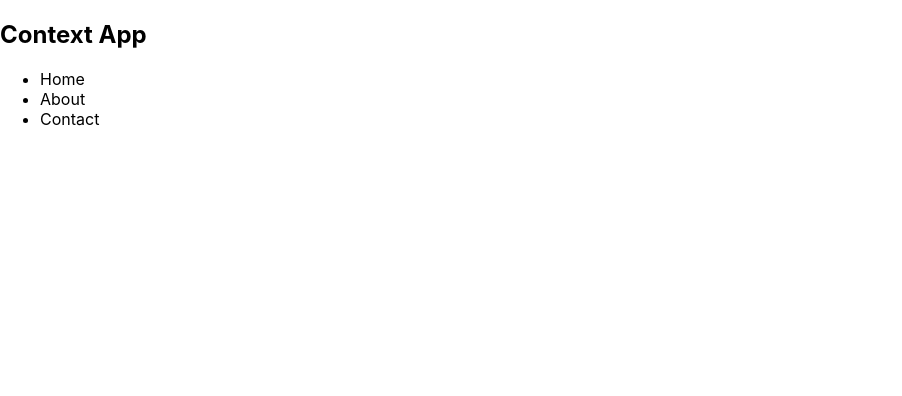
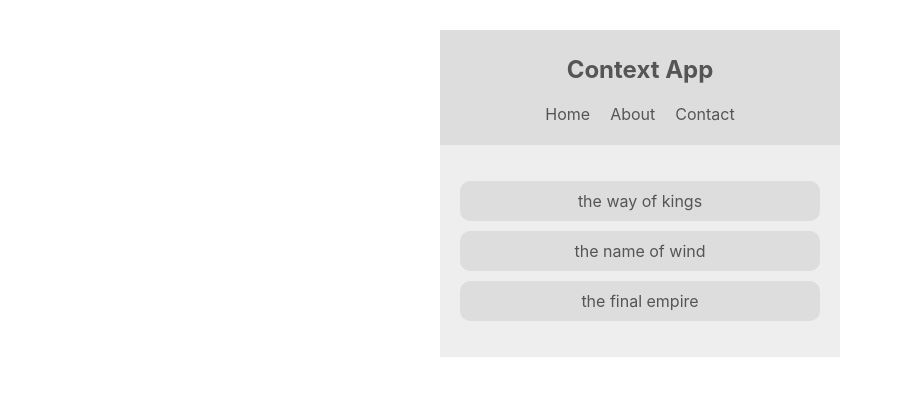
Before and after one commit to baymax88/react-context-hooks, a React (Create React App) app: page / in a window 1280 px wide. Shown: the top 396 px of the page, without its empty margins (0-902 px from the left). Built offline with nearby package versions, Linux system fonts and the light colour scheme.

Commit message:
add theme context and applied

```diff
--- a/src/App.js
+++ b/src/App.js
@@ -1,10 +1,15 @@
 import React from 'react';
-import Navbar from './components/Navbar';
+import Navbar from './components/Navbar'
+import BookList from './components/BookList'
+import ThemeContextProvider from './contexts/ThemeContext';
 
 function App() {
   return (
     <div className="App">
-      <Navbar />
+      <ThemeContextProvider>
+        <Navbar />
+        <BookList />
+      </ThemeContextProvider>
     </div>
   );
 }
--- /dev/null
+++ b/src/components/BookList.js
@@ -0,0 +1,21 @@
+import React, { Component } from 'react'
+import { ThemeContext } from '../contexts/ThemeContext'
+
+class BookList extends Component {
+    static contextType = ThemeContext
+    render() {
+        const { isLightTheme, light, dark } = this.context
+        const theme = isLightTheme ? light : dark
+        return (
+            <div className="book-list" style={{ color: theme.syntax, background: theme.bg }}>
+                <ul>
+                    <li style={{background: theme.ui}}>the way of kings</li>
+                    <li style={{background: theme.ui}}>the name of wind</li>
+                    <li style={{background: theme.ui}}>the final empire</li>
+                </ul>
+            </div>
+        );
+    }
+}
+
+export default BookList;
--- a/src/components/Navbar.js
+++ b/src/components/Navbar.js
@@ -1,9 +1,13 @@
 import React, { Component } from 'react'
+import { ThemeContext } from '../contexts/ThemeContext'
 
 class Navbar extends Component {
+    static contextType = ThemeContext
     render() {
+        const { isLightTheme, light, dark } = this.context
+        const theme = isLightTheme ? light : dark
         return (
-            <nav>
+            <nav style={{ background: theme.ui, color: theme.syntax }}>
                 <h1>Context App</h1>
                 <ul>
                     <li>Home</li>
@@ -11,7 +15,7 @@
                     <li>Contact</li>
                 </ul>
             </nav>
-        );
+        )
     }
 }
 
--- /dev/null
+++ b/src/contexts/ThemeContext.js
@@ -0,0 +1,20 @@
+import React, { createContext, Component } from 'react'
+
+export const ThemeContext = createContext()
+
+class ThemeContextProvider extends Component {
+    state = {
+        isLightTheme: true,
+        light: { syntax: '#555', ui: '#ddd', bg: '#eee' },
+        dark: { syntax: '#ddd', ui: '#333', bg: '#555' }
+    }
+    render() {
+        return (
+            <ThemeContext.Provider value={{...this.state}}>
+                {this.props.children}
+            </ThemeContext.Provider>
+        )
+    }
+}
+
+export default ThemeContextProvider
--- a/src/index.css
+++ b/src/index.css
@@ -7,7 +7,32 @@
   -moz-osx-font-smoothing: grayscale;
 }
 
-code {
-  font-family: source-code-pro, Menlo, Monaco, Consolas, 'Courier New',
-    monospace;
+/* app styles */
+.App {
+  max-width: 400px;
+  margin: 30px auto;
+  text-align: center;
 }
+nav{
+  padding: 5px;
+}
+nav ul {
+  padding: 0;
+}
+nav ul li {
+  display: inline-block;
+  margin: 0 10px;
+}
+.book-list {
+  padding: 20px;
+  margin-bottom: 20px;
+}
+.book-list ul{
+  padding: 0;
+  list-style-type: none;
+}
+.book-list li {
+  padding: 10px;
+  margin: 10px auto;
+  border-radius: 10px;
+}
```
Also changed, not shown: 1 other file (tests, documents, lock files or other folders).
